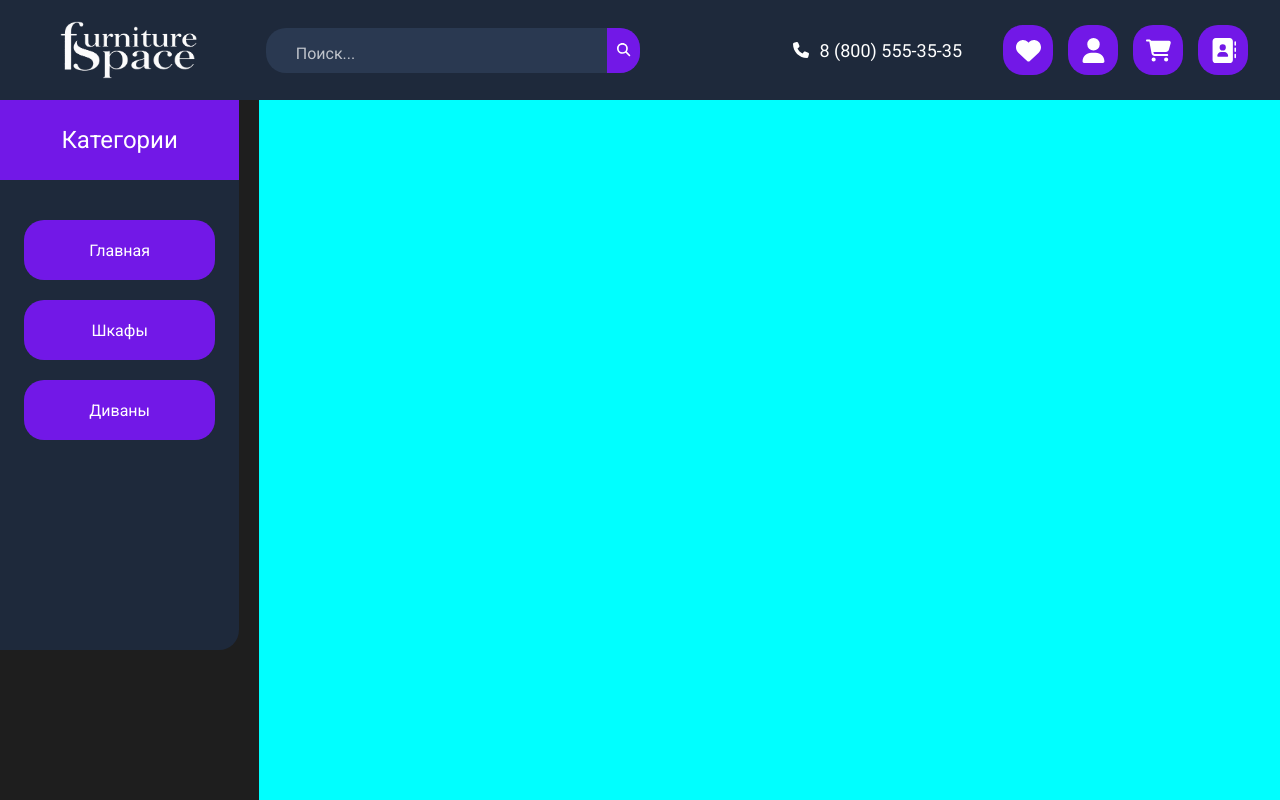
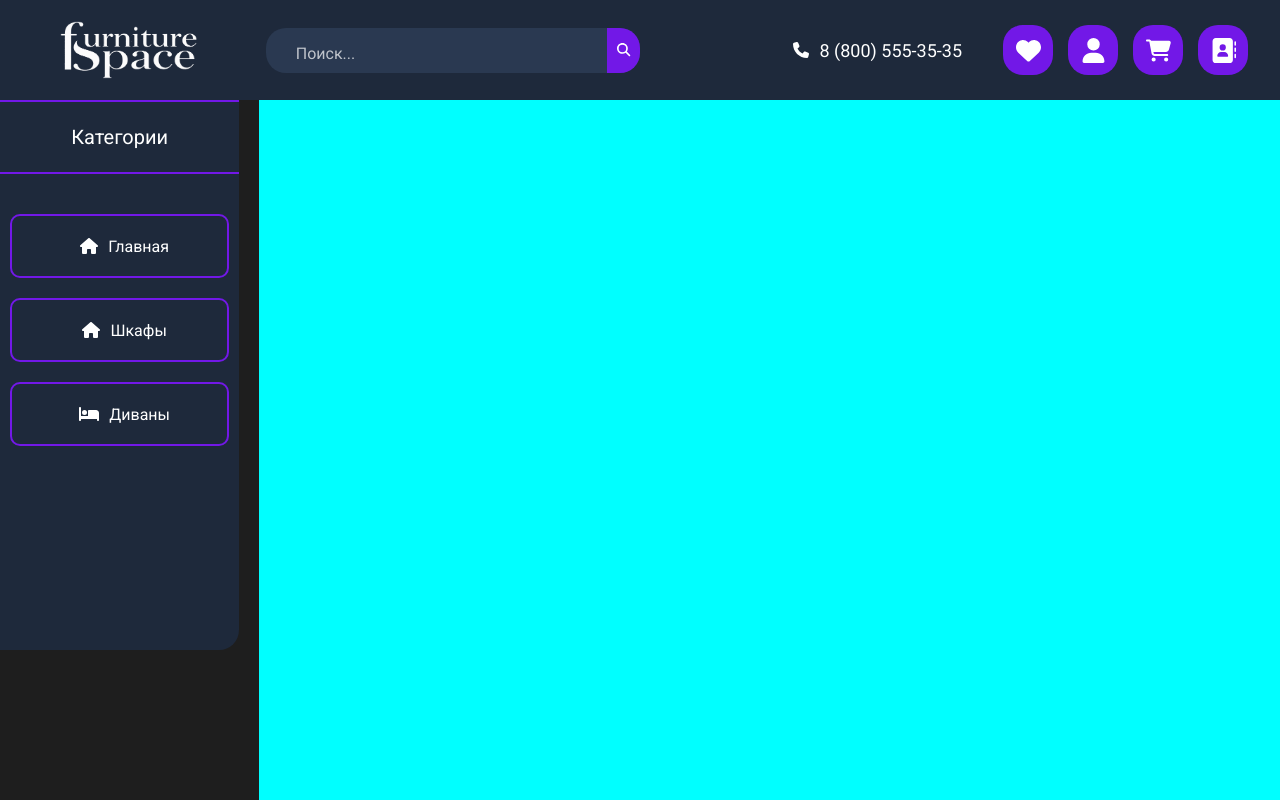
Before and after one commit to MrGodgames/furniture-space, a React (Vite) app: page / in a window 1280 px wide. Shown: the top 800 px of the page. Built offline with nearby package versions, Linux system fonts and the light colour scheme.

Commit message:
доработка sidebar

```diff
--- a/src/sidebar.css
+++ b/src/sidebar.css
@@ -18,13 +18,14 @@
     text-align: center;
     display: flex;
     width: 100%;
-    background-color: rgb(114, 24, 231);
-    height: 80px;
+    height: 70px;
+    border-top: 2px solid rgb(114, 24, 231);
+    border-bottom: 2px solid rgb(114, 24, 231);
 }
 
 .sidebar-header p{
     margin: auto;
-    font-size: 24px;
+    font-size: 20px;
     padding: 0 10px;
 }
 
@@ -42,10 +43,10 @@
     align-items: center;
     color: white;
     cursor: pointer;
-    background-color: rgb(114, 24, 231);
-    width: 80%;
+    border: 2px solid rgb(114, 24, 231);
+    width: 90%;
     height: 60px;
-    border-radius: 20px;
+    border-radius: 10px;
     margin-top: 20px;
     transition: background-color 0.3s;
 }
@@ -54,6 +55,9 @@
     background-color: rgb(93, 31, 175);
 }
 
+.bar-buttonico{
+    padding: 10px;
+}
 /* Медиа-запросы для адаптивности */
 @media screen and (max-width: 1024px) {
     .sidebar {
--- a/src/sidebar.jsx
+++ b/src/sidebar.jsx
@@ -1,7 +1,7 @@
 import { useState } from 'react'
 import './sidebar.css'
 import { FontAwesomeIcon } from '@fortawesome/react-fontawesome';
-import { faAddressBook, faHeart, faPhone, faSearch, faShoppingCart, faUser } from '@fortawesome/free-solid-svg-icons';
+import { faAddressBook, faHeart, faPhone, faSearch, faShoppingCart, faUser, faHome, faBed } from '@fortawesome/free-solid-svg-icons';
 
     function Sidebar() {
         return (
@@ -10,9 +10,9 @@ import { faAddressBook, faHeart, faPhone, faSearch, faShoppingCart, faUser } fro
                     <p>Категории</p>
                     </div>
                 <div className="categories">
-                    <a className='categorybut'>Главная</a>
-                    <a className='categorybut'>Шкафы</a>
-                    <a className='categorybut'>Диваны</a>
+                    <a className='categorybut'><FontAwesomeIcon icon={faHome} className='bar-buttonico'/>Главная</a>
+                    <a className='categorybut'><FontAwesomeIcon icon={faHome} className='bar-buttonico'/>Шкафы</a>
+                    <a className='categorybut'><FontAwesomeIcon icon={faBed} className='bar-buttonico'/>Диваны</a>
                 </div>
             </nav>
         )
```
